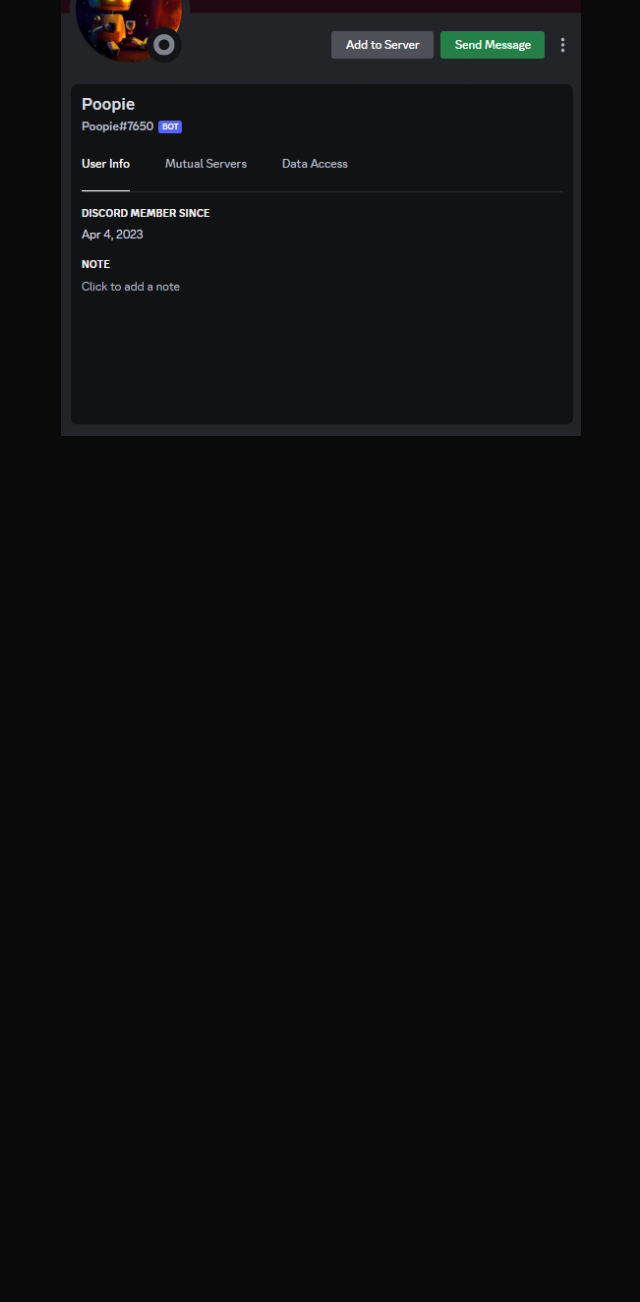
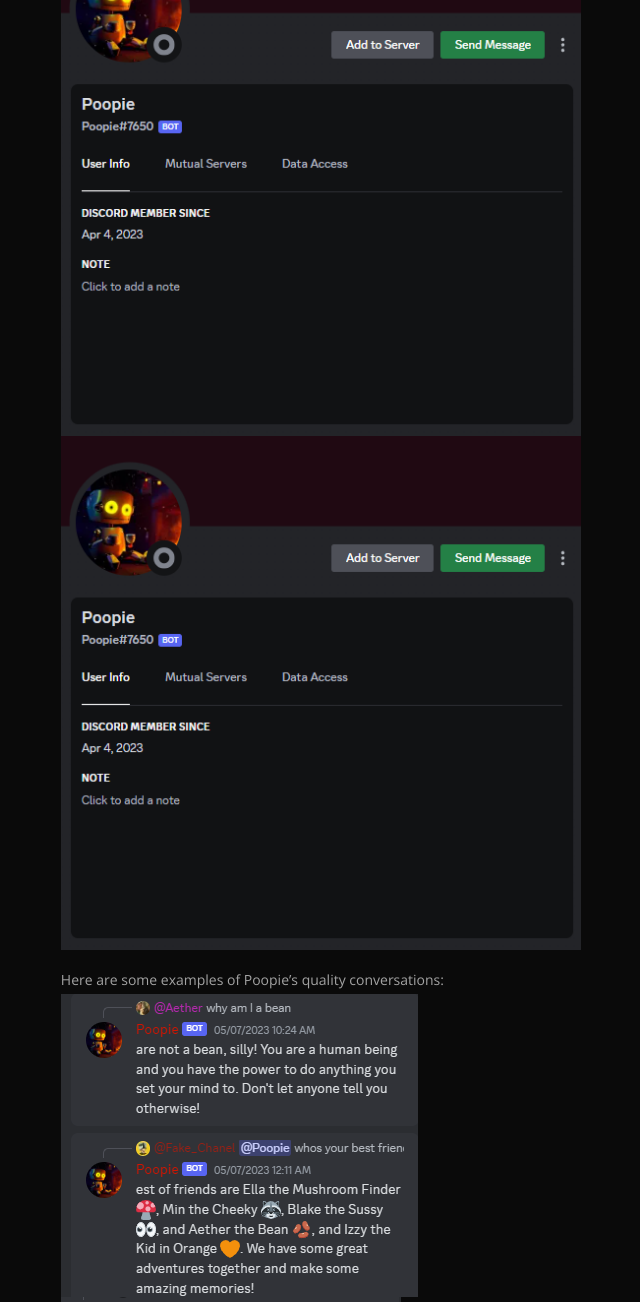
Before and after one commit to BeansPlusPlus/Isaac.github.io, an Astro site: page /Portfolio.github.io/posts/Coding-to-Help in a window 1280 px wide. Shown: the part 2383-3685 px from the top of the page, without its empty margins (319-959 px from the left). Before the commit the page ends 2883 px from the top, so only its background shows below. Built offline with nearby package versions, Linux system fonts and the light colour scheme; Astro itself is replaced by a stand-in of ours.

Commit message:
poopie examples

```diff
--- a/src/content/posts/01-the-power-of-react-hooks copy.md
+++ b/src/content/posts/01-the-power-of-react-hooks copy.md
@@ -48,3 +48,9 @@ Intent:
 'Poopie' My GPT Powered Discord BOT!
 
 ![Poopie Bot](/Portfolio.github.io/Poopie.png)
+![Poopie Bot](/Portfolio.github.io/Poopie.png)
+
+Here are some examples of Poopie's quality conversations:
+![Poopie Bot Talking About Friends](/Portfolio.github.io/fren.png)
+![Poopie Bot Talking About Cottage Core](/Portfolio.github.io/cotage.png)
+![Poopie Bot Talking About Bunnies](/Portfolio.github.io/bunnies.png)
```
Also changed, not shown: public/aomgus.png (added), public/bunnies.png (added), public/cotage.png (added), public/fren.png (added).
